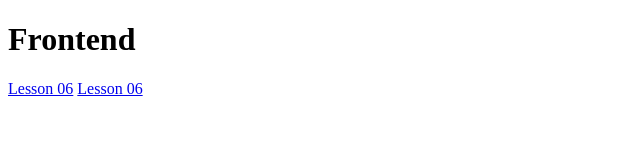
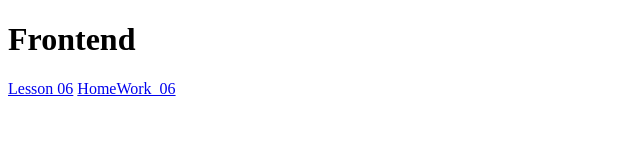
Before and after one commit to SergejL-code/fronted-course-2024, a plain HTML site: page index.html in a window 1280 px wide. Shown: the full height of the page, 0-640 px from the left. Drawn offline with Linux system fonts and the light colour scheme.

Commit message:
commit text

```diff
--- a/index.html
+++ b/index.html
@@ -8,6 +8,6 @@
   <body>
     <h1>Frontend</h1>
     <a href="./06_Flex_box_28-11-2024/ClassWork_06/myindex.html">Lesson 06</a>
-    <a href="./06_Flex_box_28-11-2024/HomeWork_06/index.html">Lesson 06</a>
+    <a href="./06_Flex_box_28-11-2024/HomeWork_06/index.html">HomeWork_06</a>
   </body>
 </html>
```
